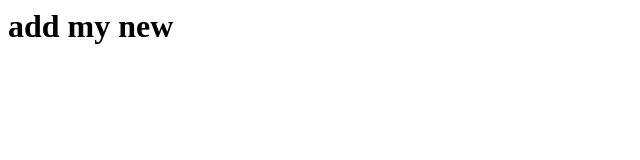
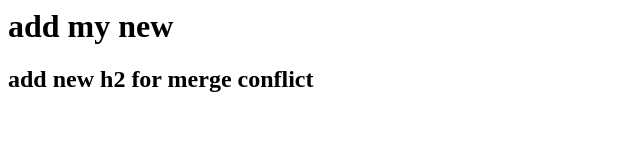
Before and after one commit to Rajat7ku/educationRepo, a plain HTML site: page index.html in a window 1280 px wide. Shown: the whole page, without its empty margins (0-640 px from the left). Drawn offline with Linux system fonts and the light colour scheme.

Commit message:
conflict error

```diff
--- a/index.html
+++ b/index.html
@@ -1 +1,2 @@
 <h1>add my new </h1>
+<h2>add new h2 for merge conflict</h2>
```
